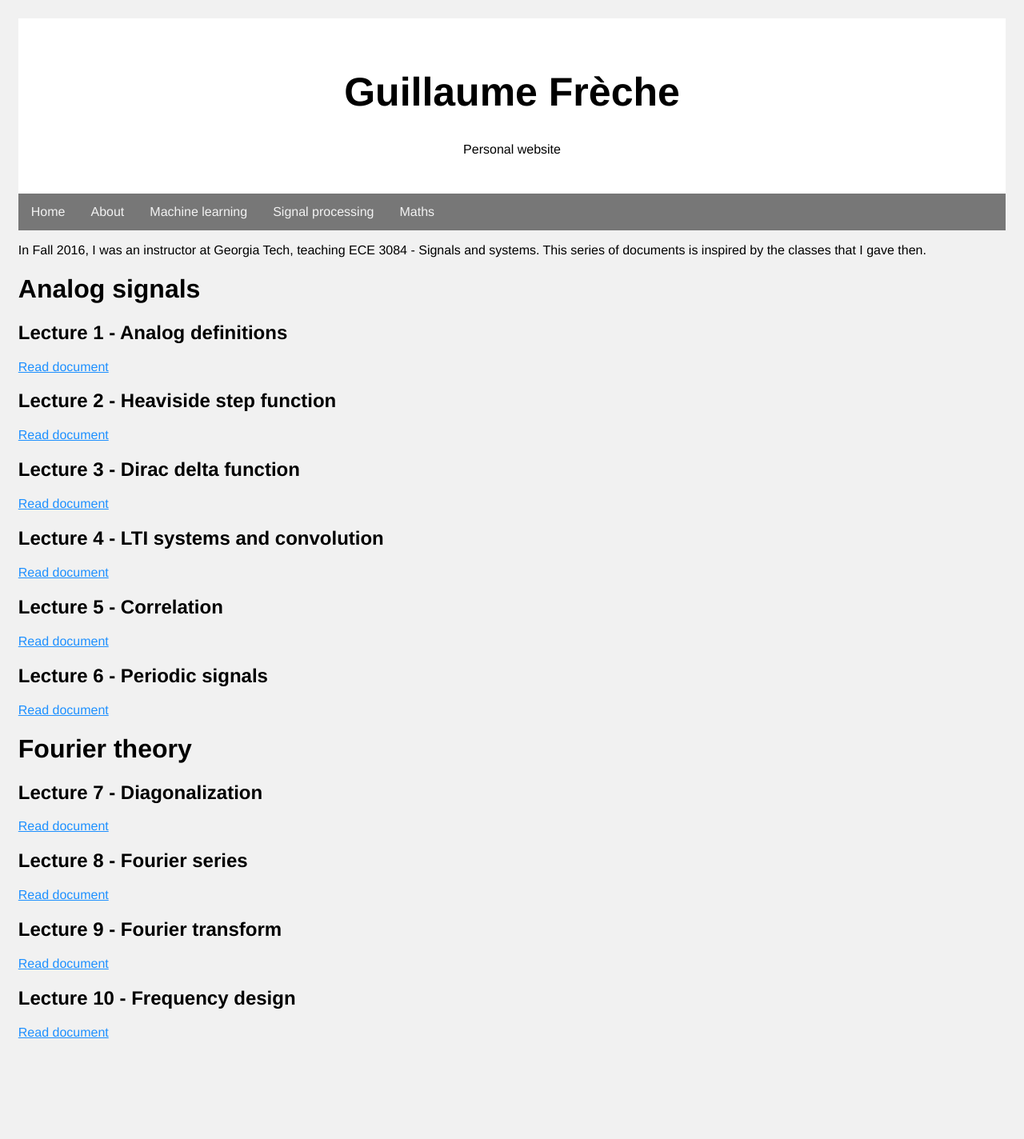
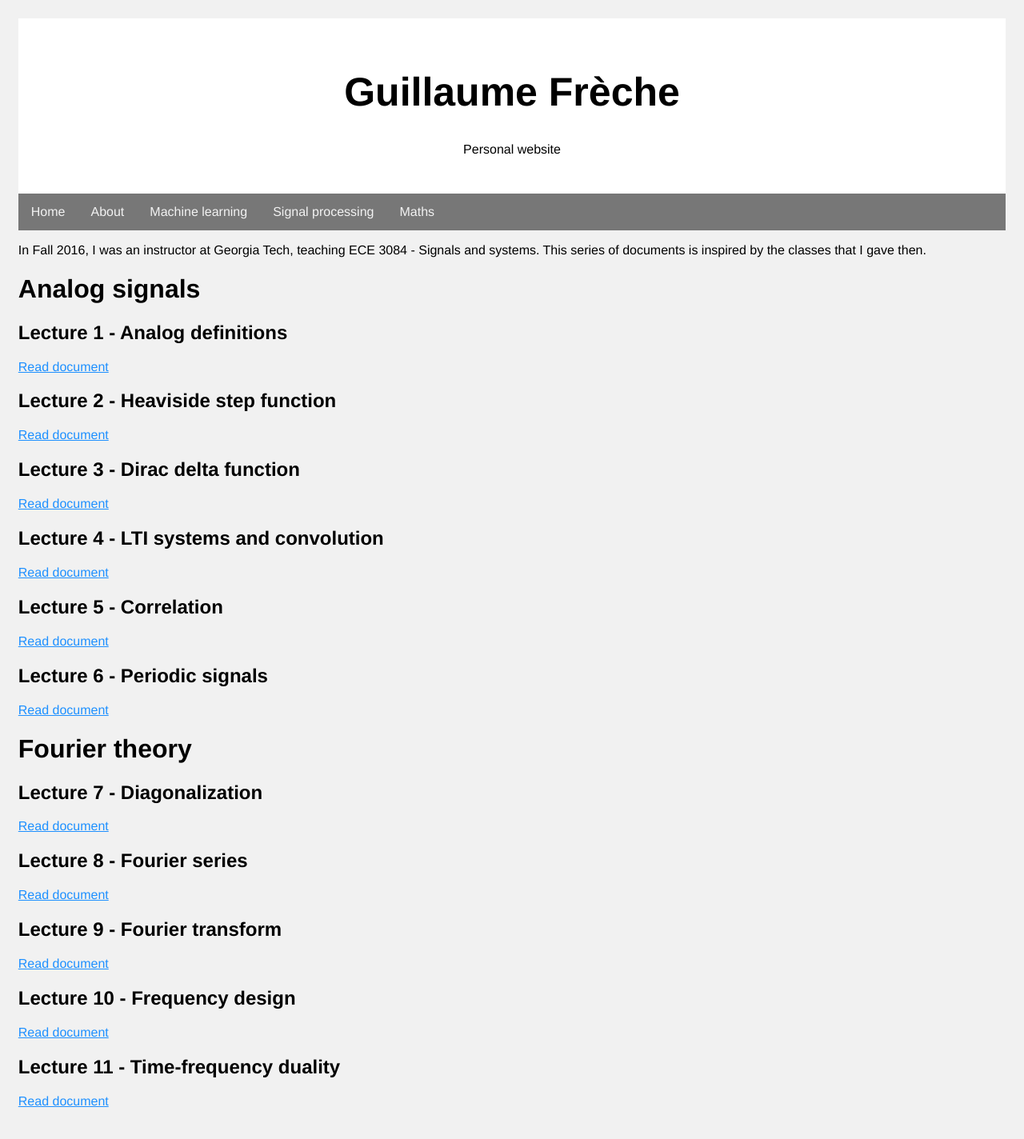
Before and after one commit to grfreche/grfreche.github.io, a Jekyll site: the page built from signal_processing.md, in a window 1280 px wide. Shown: the whole page at 80% size. Built offline with Jekyll 4.4.1, drawn with Linux system fonts in a browser that asks for light colours; before the commit the page ends 1339 px from its top, so only the background shows below that.

Commit message:
Update signal_processing.md

```diff
--- a/signal_processing.md
+++ b/signal_processing.md
@@ -50,3 +50,7 @@ This series of documents is inspired by the classes that I gave then.
 ## Lecture 10 - Frequency design
 
 <a href="https://grfreche.github.io/pdfs/Lec10 - Frequency design.pdf" class="image fit">Read document</a>
+
+## Lecture 11 - Time-frequency duality
+
+<a href="https://grfreche.github.io/pdfs/Lec11 - Time-frequency duality.pdf" class="image fit">Read document</a>
```
